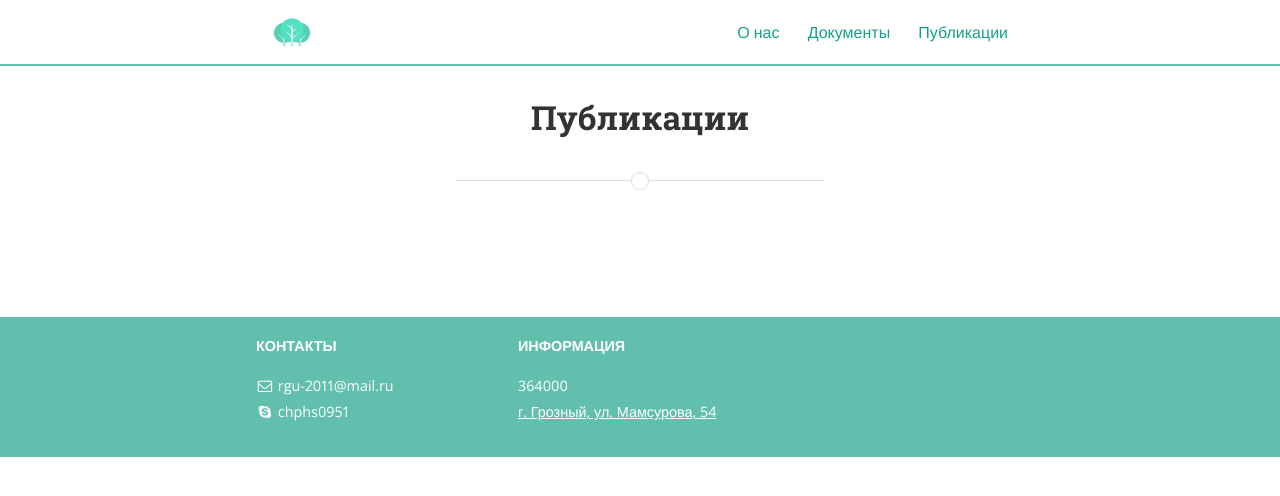
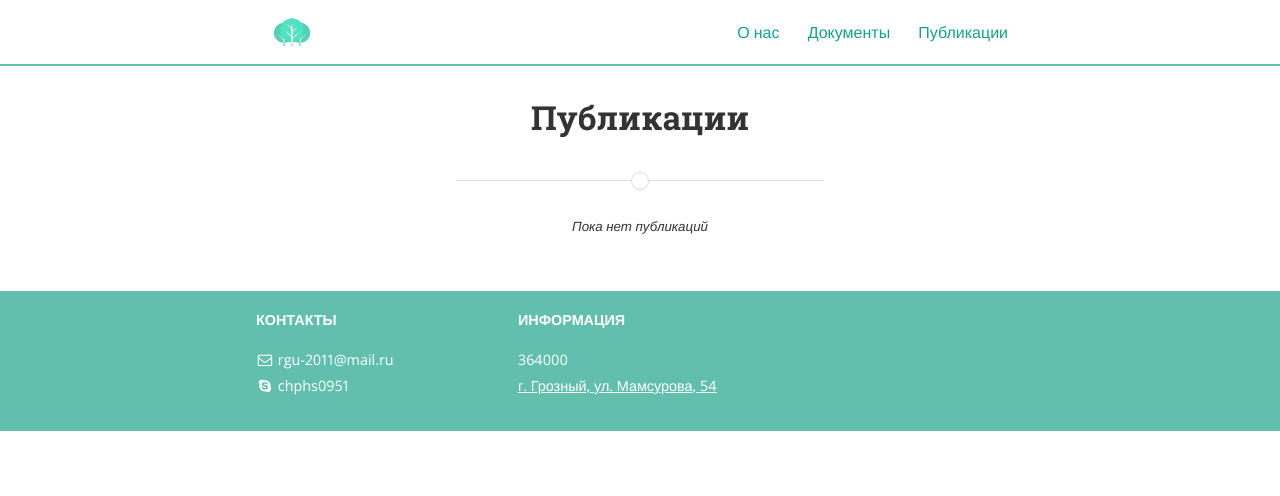
Before and after one commit to lpc95/lpc95.github.io, a Jekyll site: the page built from posts.html, in a window 1280 px wide. Shown: the top 496 px of the page. Built offline with Jekyll 4.4.1, drawn with Linux system fonts in a browser that asks for light colours; nearby versions of some CDN libraries; a style sheet for code colours, icons or effects is not loaded.

Commit message:
отображать empty state, если нет публикаций

```diff
--- a/posts.html
+++ b/posts.html
@@ -3,6 +3,8 @@ layout: page
 title: "Публикации"
 permalink: /posts/
 ---
+
+{% if site.posts > 0 %}
 
     {% for post in site.posts %}
       {% unless post.next %}
@@ -22,4 +24,10 @@ permalink: /posts/
 
     {% endfor %}
 
-<br><br><br>
+{% else %}
+
+    <div align="center"><sup><i>Пока нет публикаций</i></sup></div>
+
+{% endif %}
+
+<br>
```
